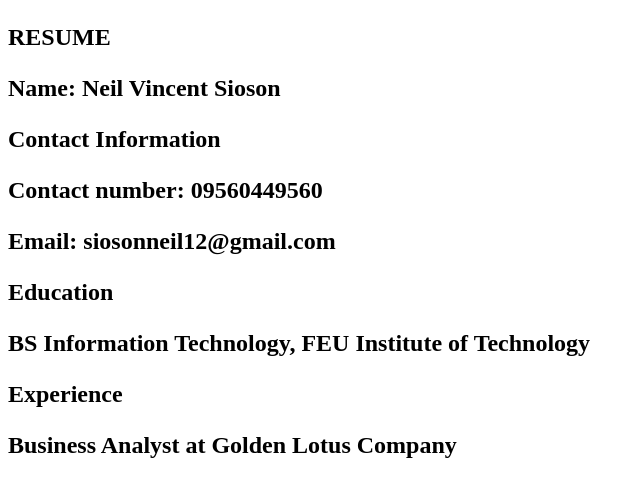
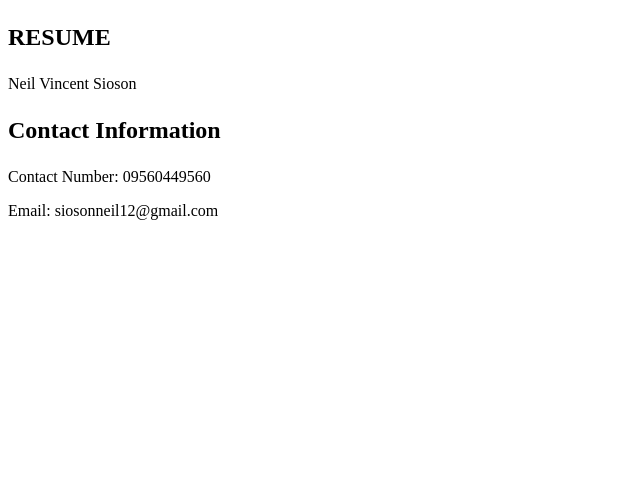
Before and after one commit to neilll24/WD---Seatwork-2, a plain HTML site: page index.html in a window 1280 px wide. Shown: the whole page, without its empty margins (0-644 px from the left). Drawn offline with Linux system fonts and the light colour scheme.

Commit message:
Create Resume

```diff
--- a/index.html
+++ b/index.html
@@ -11,23 +11,21 @@
             <div>
                 <p>RESUME</p>
             </div>
-            <div>
-                <p>Name: Neil Vincent Sioson</p>
-            </div>
-            <div>
-                <p>Contact Information</p>
-                <p>Contact number: 09560449560</p>
-                <p>Email: siosonneil12@gmail.com</p>
-            </div>
-            <div>
-                <p>Education</p>
-                <p>BS Information Technology, FEU Institute of Technology</p>
-            </div>
-            <div>
-                <p>Experience</p>
-                <p>Business Analyst at Golden Lotus Company</p>
-            </div>
         </h1>
+        <div>
+            <p>Neil Vincent Sioson</p>
+        </div>
+        <h2>
+        <div>
+            <p>Contact Information</p>
+        </div>
+        </h2>
+        <div>
+            <p>Contact Number: 09560449560</p>
+            <p>Email: siosonneil12@gmail.com</p>
+        </div>
+
+
     </section>
 
 
```
